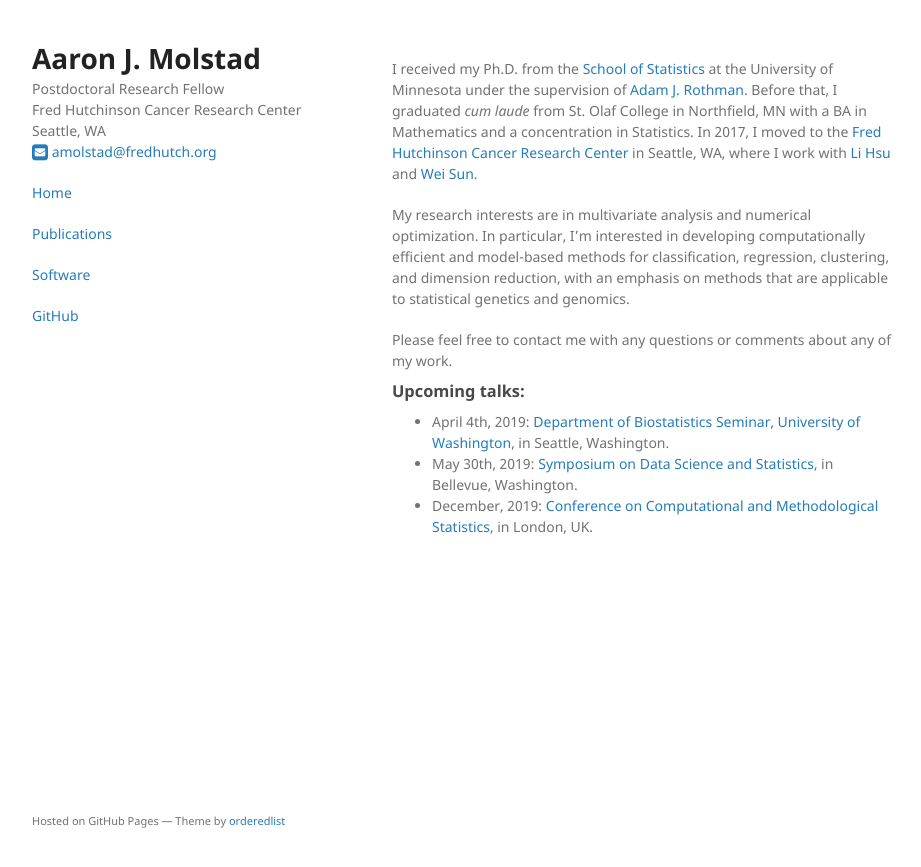
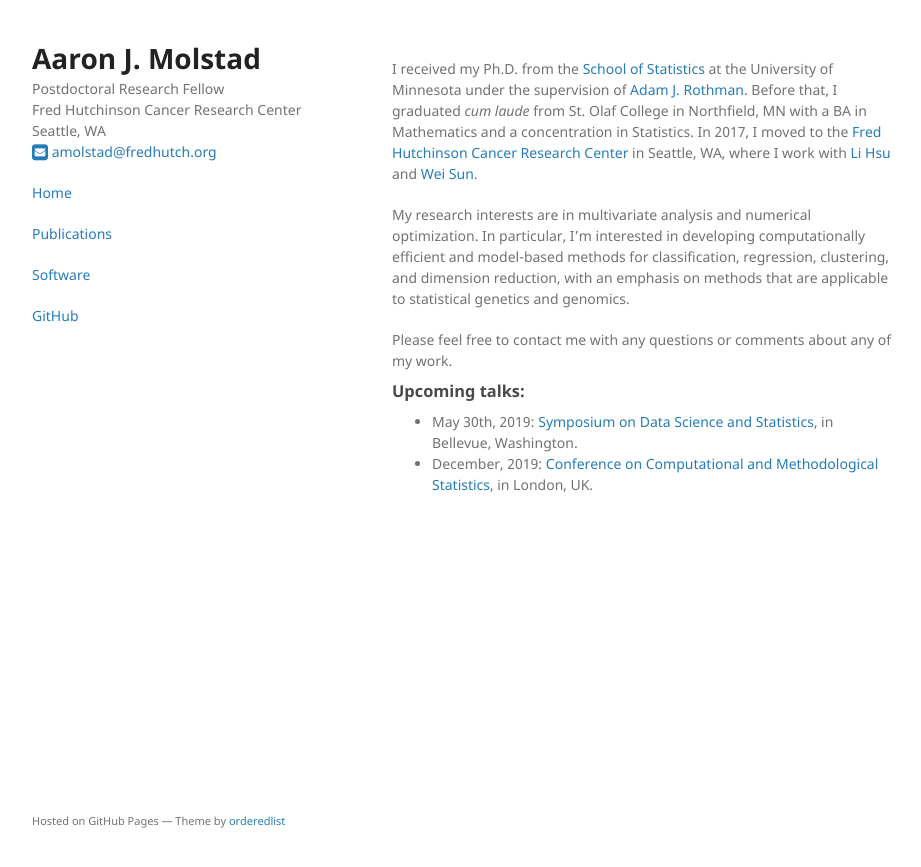
Before and after one commit to ajmolstad/ajmolstad.github.io, a Jekyll site: the page built from index.md, in a window 1280 px wide. Shown: the top 867 px of the page, without its empty margins (178-1099 px from the left). Built offline with Jekyll 4.4.1, drawn with Linux system fonts in a browser that asks for light colours.

Commit message:
Update index.md

```diff
--- a/index.md
+++ b/index.md
@@ -10,6 +10,5 @@ Please feel free to contact me with any questions or comments about any of my wo
 
 
 ### Upcoming talks:
-- April 4th, 2019: [Department of Biostatistics Seminar, University of Washington](https://www.biostat.washington.edu/node/9933), in Seattle, Washington.
 - May 30th, 2019: [Symposium on Data Science and Statistics](http://ww2.amstat.org/meetings/sdss/2019/), in Bellevue, Washington.
 - December, 2019: [Conference on Computational and Methodological Statistics](http://cmstatistics.org/CMStatistics2019/), in London, UK.
```
